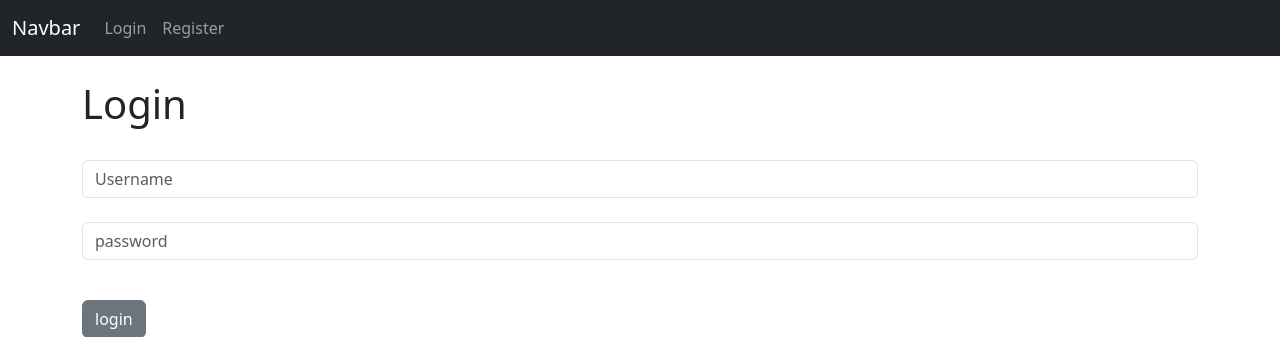
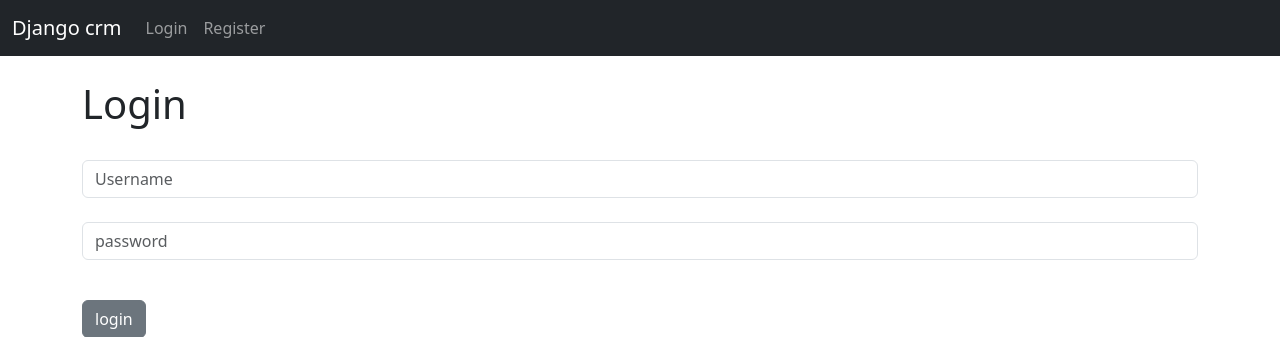
Before and after one commit to abshwabu/dcrm, a Django app: page / in a window 1280 px wide. Shown: the top 337 px of the page. Run offline with Django 4.2, Linux system fonts and the light colour scheme.

Commit message:
link coraction

```diff
--- a/web/templates/nav.html
+++ b/web/templates/nav.html
@@ -1,6 +1,6 @@
 <nav class="navbar navbar-expand-lg navbar-dark bg-dark">
     <div class="container-fluid">
-      <a class="navbar-brand" href="#">Navbar</a>
+      <a class="navbar-brand" href="{%url 'home'%}">Django crm</a>
       <button class="navbar-toggler" type="button" data-bs-toggle="collapse" data-bs-target="#navbarSupportedContent" aria-controls="navbarSupportedContent" aria-expanded="false" aria-label="Toggle navigation">
         <span class="navbar-toggler-icon"></span>
       </button>
```
